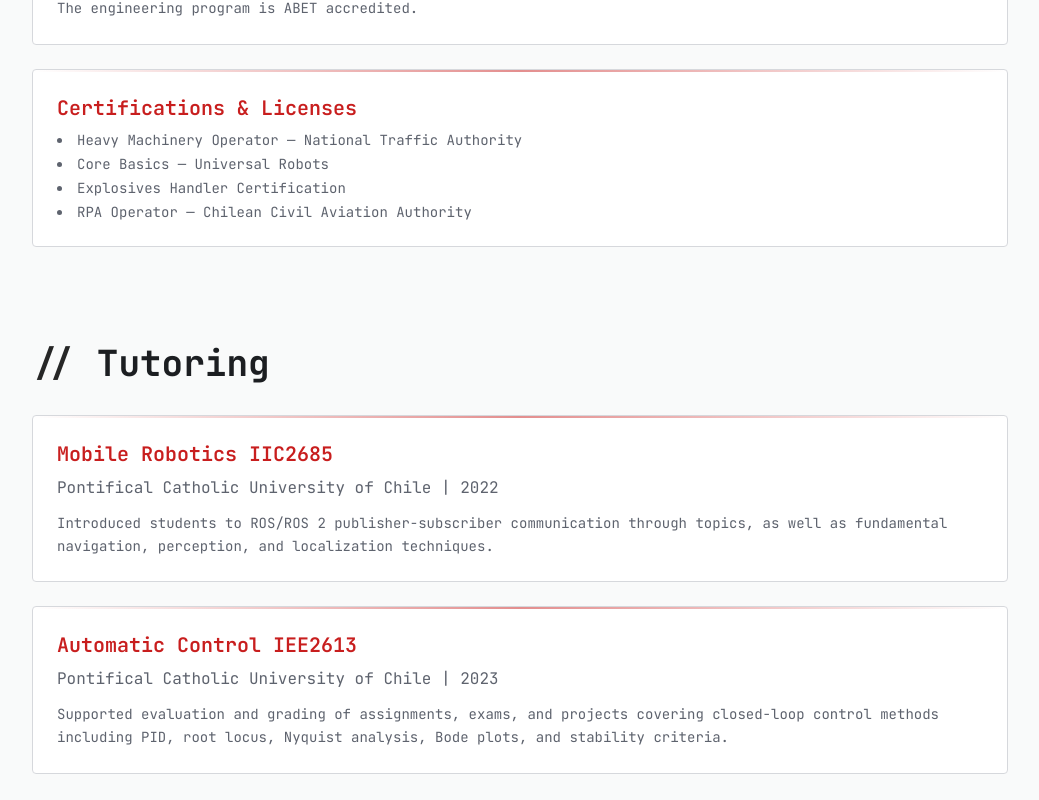
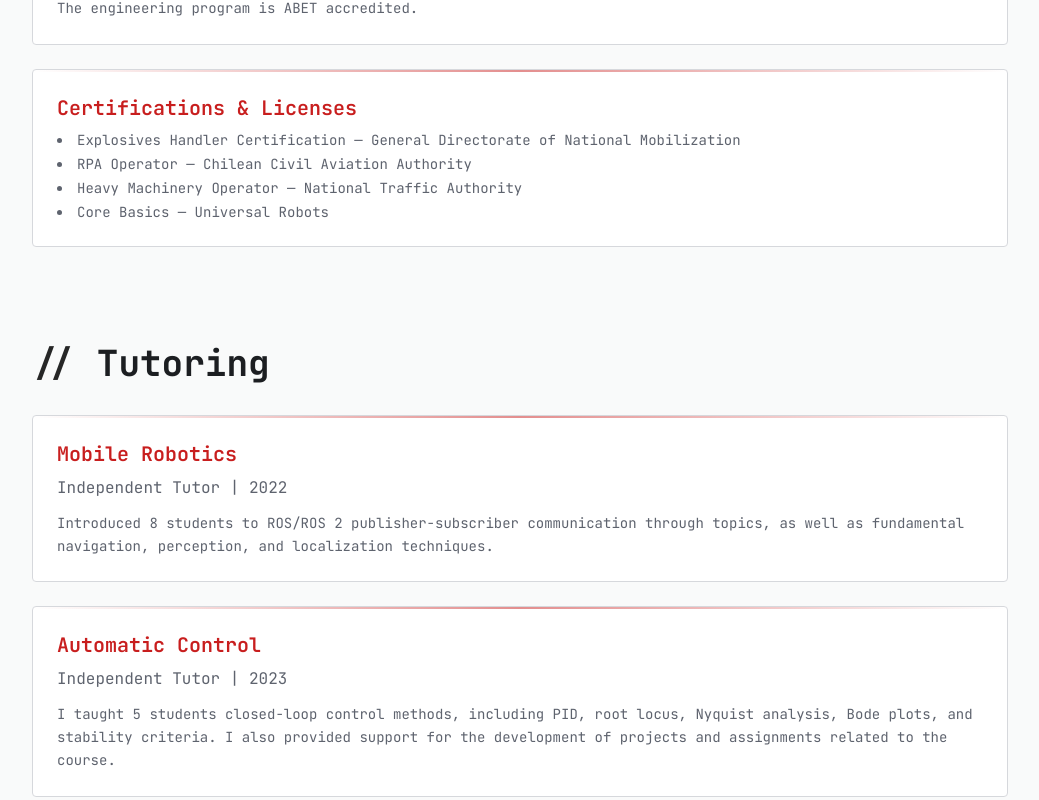
Before and after one commit to mbflores3/mbflores3.github.io, a React (Vite) app: page / in a window 1280 px wide. Shown: the part 4700-5500 px from the top of the page, without its empty margins (120-1159 px from the left). Built offline with nearby package versions, Linux system fonts and the light colour scheme.

Commit message:
Revise course details and student involvement
Updated course titles and descriptions to reflect accurate information and added details about student engagement.

```diff
--- a/src/pages/Index.tsx
+++ b/src/pages/Index.tsx
@@ -564,19 +564,19 @@ const Index = () => {
               <ul className="text-sm text-muted-foreground list-disc list-inside space-y-1">
 
                 <li>
+                  Explosives Handler Certification — General Directorate of National Mobilization
+                </li>
+
+                <li>
+                  RPA Operator — Chilean Civil Aviation Authority
+                </li>
+
+                <li>
                   Heavy Machinery Operator — National Traffic Authority
                 </li>
 
                 <li>
                   Core Basics — Universal Robots
-                </li>
-
-                <li>
-                  Explosives Handler Certification
-                </li>
-
-                <li>
-                  RPA Operator — Chilean Civil Aviation Authority
                 </li>
 
               </ul>
@@ -610,15 +610,15 @@ const Index = () => {
             <div className="terminal-border bg-card p-6 rounded hover:glow-primary transition-all duration-300">
 
               <h3 className="text-xl font-semibold text-primary mb-2">
-                Mobile Robotics IIC2685
+                Mobile Robotics
               </h3>
 
               <p className="text-muted-foreground mb-3">
-                Pontifical Catholic University of Chile | 2022
+                Independent Tutor | 2022
               </p>
 
               <p className="text-sm text-muted-foreground leading-relaxed">
-                Introduced students to ROS/ROS 2 publisher-subscriber
+                Introduced 8 students to ROS/ROS 2 publisher-subscriber
                 communication through topics, as well as fundamental
                 navigation, perception, and localization techniques.
               </p>
@@ -630,18 +630,16 @@ const Index = () => {
             <div className="terminal-border bg-card p-6 rounded hover:glow-primary transition-all duration-300">
 
               <h3 className="text-xl font-semibold text-primary mb-2">
-                Automatic Control IEE2613
+                Automatic Control
               </h3>
 
               <p className="text-muted-foreground mb-3">
-                Pontifical Catholic University of Chile | 2023
+                Independent Tutor | 2023
               </p>
 
               <p className="text-sm text-muted-foreground leading-relaxed">
-                Supported evaluation and grading of assignments, exams, and
-                projects covering closed-loop control methods including PID,
-                root locus, Nyquist analysis, Bode plots, and stability
-                criteria.
+                I taught 5 students closed-loop control methods, including PID, root locus, Nyquist analysis, Bode plots, and stability criteria.
+                I also provided support for the development of projects and assignments related to the course.
               </p>
 
             </div>
```
